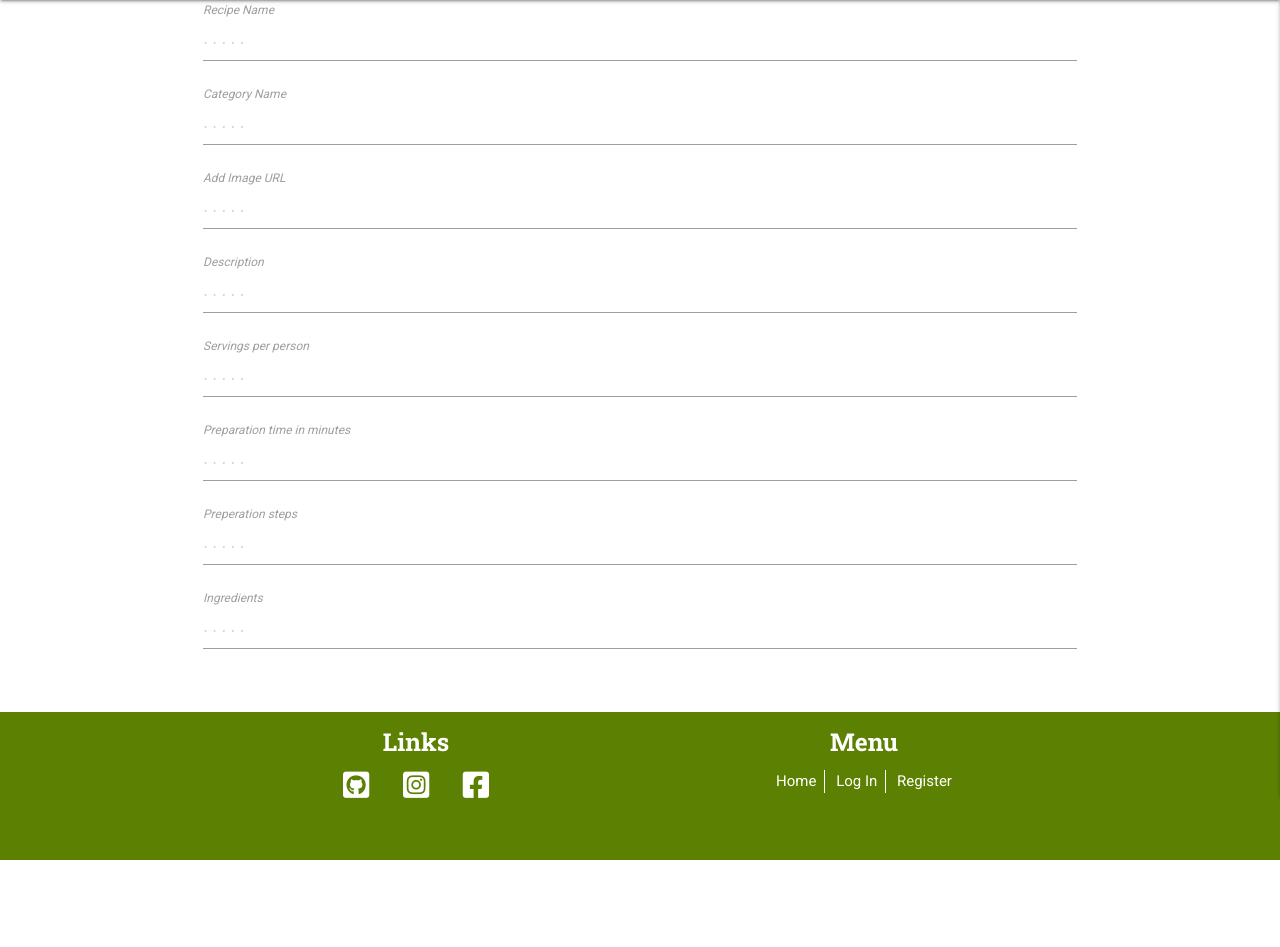
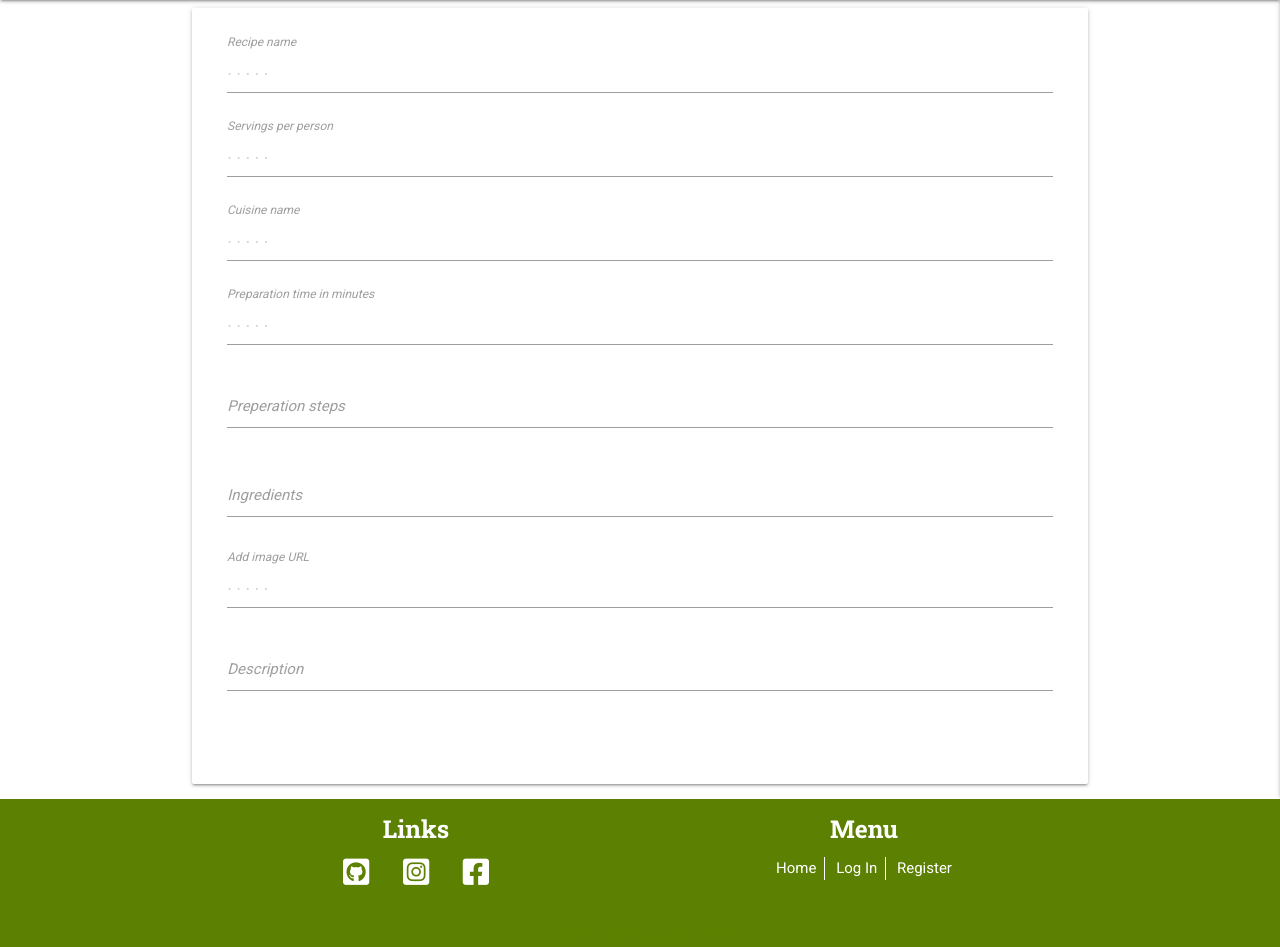
Before and after one commit to nowane/eatspiration, a Flask app: page /add_recipe in a window 1280 px wide. Shown: the part 64-1011 px from the top of the page. Before the commit the page ends 924 px from the top, so only its background shows below. Run offline with Flask 2, Linux system fonts and the light colour scheme; some libraries are stand-ins or nearby versions.

Commit message:
Change add_recipe template layout

```diff
--- a/templates/add_recipe.html
+++ b/templates/add_recipe.html
@@ -1,43 +1,45 @@
 {% extends "base.html" %}
 {% block content %}
 
+<div class="card-panel">
     <div class="row">
         <form class="col s12">
             <div class="row">
                 <div class="input-field col s12">
                     <input placeholder=". . . . ." id="recipe_name" name="recipe_name" type="text" class="validate">
-                <label for="recipe_name">Recipe Name</label>
+                    <label for="recipe_name">Recipe name</label>
                 </div class="row">
-            <div class="input-field col s12">
-                <input placeholder=". . . . ." id="category_name" name="category_name" type="text" class="validate">
-                <label for="category_name">Category Name</label>
-            </div>
-            <div class="input-field col s12">
-                <input placeholder=". . . . ." id="image" name="image" type="url" class="validate">
-                <label for="image">Add Image URL</label>
-            </div class="row">
-            <div class="input-field col s12">
-                <input placeholder=". . . . ." id="description" name="description" type="text" class="validate">
-                <label for="description">Description</label>
-            </div>
                 <div class="input-field col s12">
                     <input placeholder=". . . . ." id="servings" name="servings" type="number" class="validate">
                     <label for="servings">Servings per person</label>
                 </div class="row">
                 <div class="input-field col s12">
+                    <input placeholder=". . . . ." id="cuisine" name="cuisine" type="text" class="validate">
+                    <label for="cuisine">Cuisine name</label>
+                </div>
+                <div class="input-field col s12">
                     <input placeholder=". . . . ." id="prep_time" name="prep_time" type="number" class="validate">
                     <label for="prep_time">Preparation time in minutes</label>
                 </div>
                 <div class="input-field col s12">
-                <input placeholder=". . . . ." id="prep_steps" name="prep_steps" type="text" class="validate">
+                    <textarea id="prep_steps" name="prep_steps" class="materialize-textarea validate"></textarea>
                     <label for="prep_steps">Preperation steps</label>
                 </div class="row">
                 <div class="input-field col s12">
-                <input placeholder=". . . . ." id="ingredients" name="ingredients" type="text" class="validate">
+                    <textarea id="ingredients" name="ingredients" class="materialize-textarea validate"></textarea>
                     <label for="ingredients">Ingredients</label>
+                </div>
+                <div class="input-field col s12">
+                    <input placeholder=". . . . ." id="image" name="image" type="url" class="validate">
+                    <label for="image">Add image URL</label>
+                </div class="row">
+                <div class="input-field col s12">
+                    <textarea id="description" name="description" class="materialize-textarea validate"></textarea>
+                    <label for="description">Description</label>
                 </div>
             </div>
         </form>
     </div>
+</div>
 
 {% endblock %}
```
Lines whose indentation alone changed are shown as unchanged.
